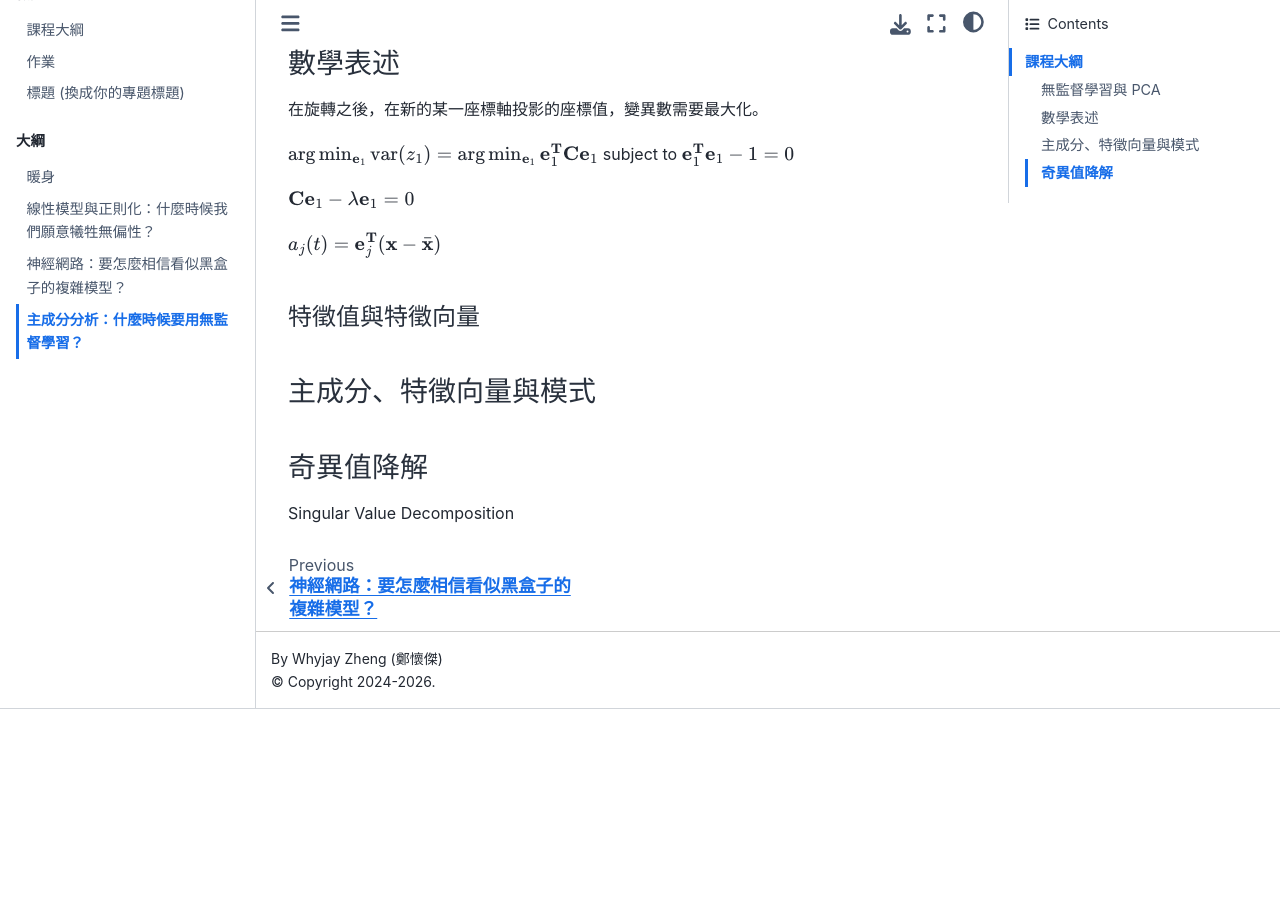
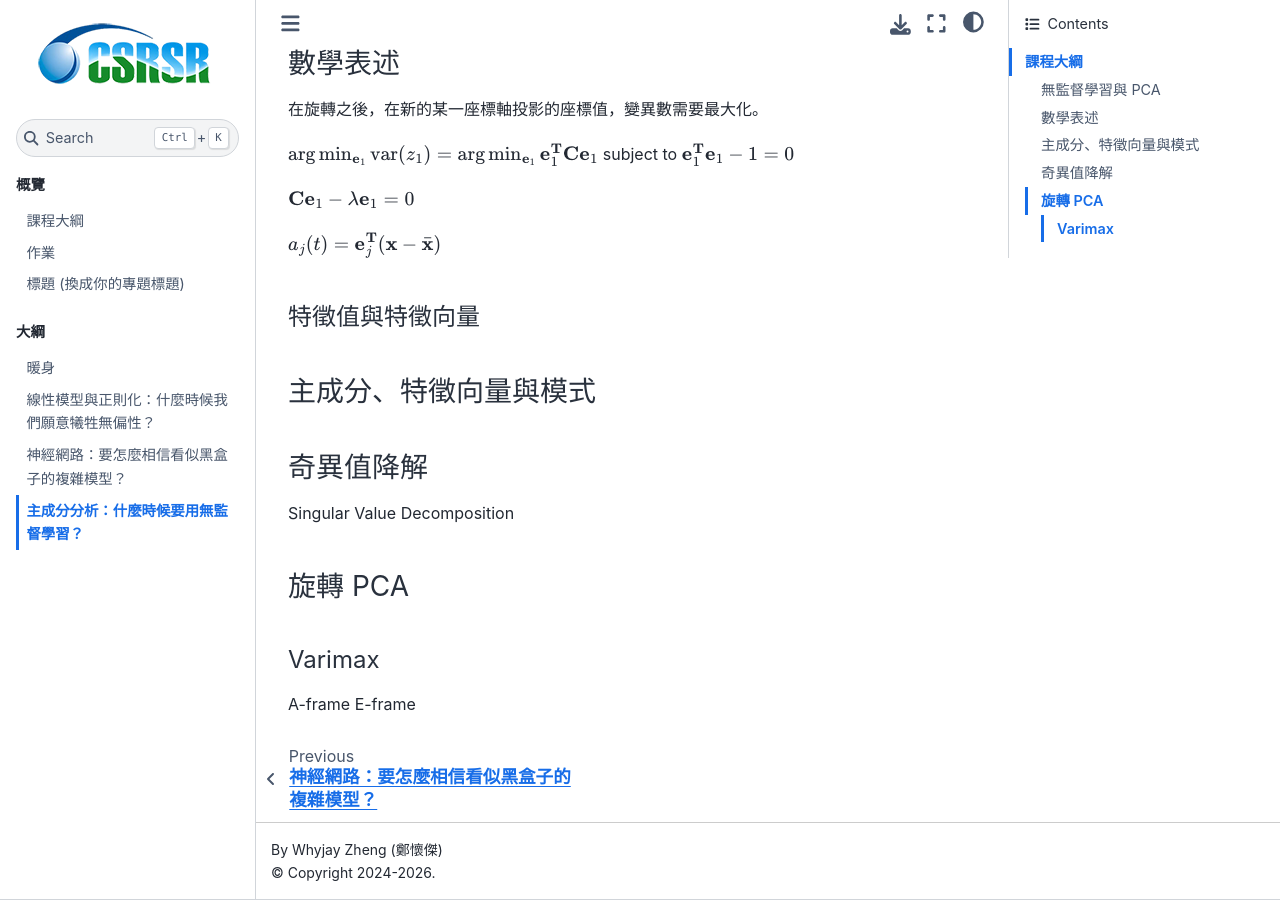
Before and after one commit to whyjz/ncu-env-data-science-zhtw, a Jupyter Book: the page built from docs/outlines/Lec-PCA.md, in a window 1280 px wide and 900 px high, scrolled down 924 px. Built offline with Jupyter Book 1.0.4 settings and Sphinx 7.4.7 and the Sphinx Book theme 1.1.4, drawn with Linux system fonts in a browser that asks for light colours; before the commit the page ends 1633 px from its top, so only the background shows below that.

```diff
--- a/docs/outlines/Lec-PCA.md
+++ b/docs/outlines/Lec-PCA.md
@@ -45,6 +45,12 @@ $a_j(t) = \textbf{e}^\textbf{T}_j (\textbf{x} - \bar{\textbf{x}})$
 
 Singular Value Decomposition
 
+### 旋轉 PCA
+
+#### Varimax
+
+A-frame
+E-frame
 
 <!-- Neural Network (NN): its biological origin and how it relates to data science
 
```
Also changed, not shown: docs/assignments.md (+1 -1 lines).
